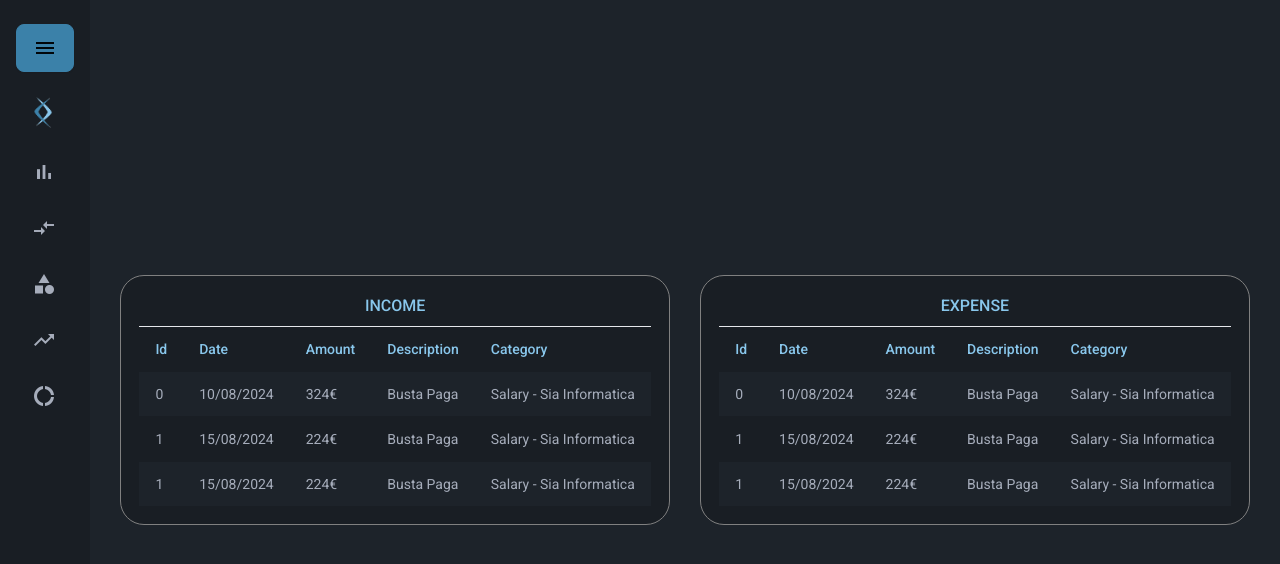
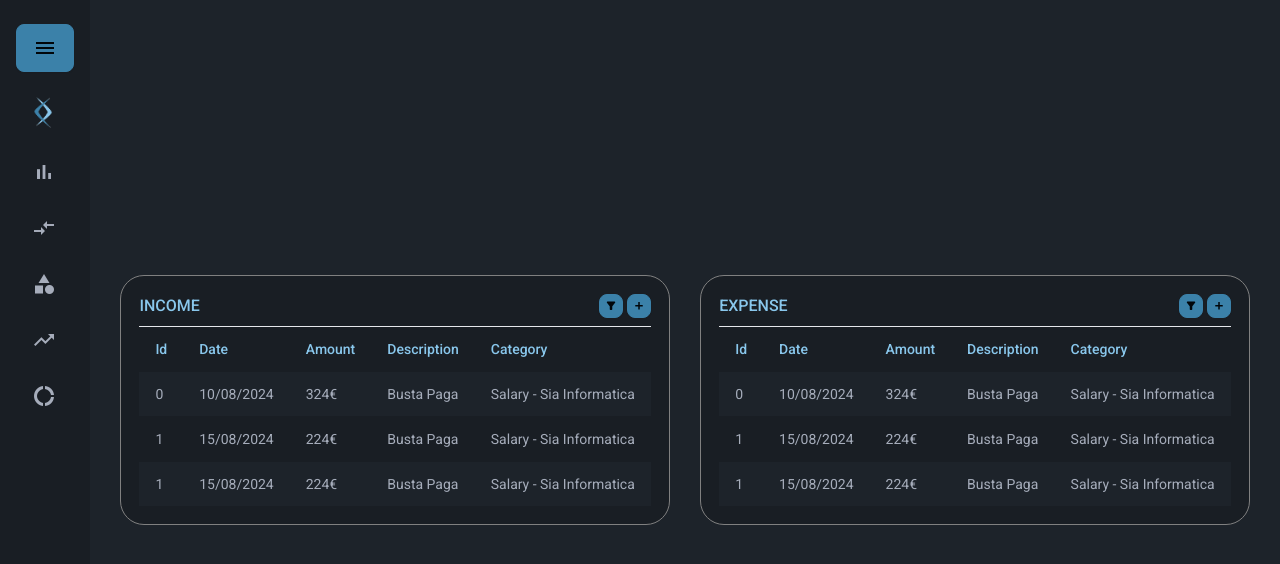
Before and after one commit to AleZane29/Personal-Finance, an Angular app in the folder personal-finance-app/: page /transactions in a window 1280 px wide. Shown: the top 564 px of the page. Built offline with nearby package versions, Linux system fonts and the light colour scheme.

Commit message:
Aggiunta bottoni table e sistemato tema chiaro

```diff
--- a/personal-finance-app/src/app/components/fxf-table/fxf-table.component.html
+++ b/personal-finance-app/src/app/components/fxf-table/fxf-table.component.html
@@ -1,19 +1,20 @@
 <div class="table-container bg-base-200">
   <div class="table-title-container text-secondary font-medium">
     <p>{{ title }}</p>
+    <div class="btns-container">
+      <button mat-mini-fab>
+        <mat-icon class="btn btn-primary btn-xs">filter_alt</mat-icon></button
+      ><button mat-mini-fab>
+        <mat-icon class="btn btn-primary btn-xs">add</mat-icon>
+      </button>
+    </div>
   </div>
   <table class="table table-zebra">
-    <!-- head -->
     <tbody>
       <tr class="text-secondary font-medium">
         @for(item of headers; track item){
         <td>{{ item }}</td>
         }
-        <!-- <td>Id</td>
-        <td>Date</td>
-        <td>Amount</td>
-        <td>Description</td>
-        <td>Category</td> -->
       </tr>
       @for(row of content; track row){
       <tr>
@@ -22,27 +23,6 @@
         }
       </tr>
       }
-      <!-- <tr class="bg-base-100">
-        <td>0</td>
-        <td>10/08/2024</td>
-        <td>324€</td>
-        <td>Busta paga</td>
-        <td>Salary - Sia Informatica</td>
-      </tr>
-      <tr class="bg-base-200">
-        <td>1</td>
-        <td>10/07/2024</td>
-        <td>364€</td>
-        <td>Busta paga</td>
-        <td>Salary - Sia Informatica</td>
-      </tr>
-      <tr class="bg-base-100">
-        <td>2</td>
-        <td>07/06/2024</td>
-        <td>50€</td>
-        <td>Riaddebito spesa</td>
-        <td>Chargeback</td>
-      </tr> -->
     </tbody>
   </table>
 </div>
--- a/personal-finance-app/src/app/components/fxf-table/fxf-table.component.scss
+++ b/personal-finance-app/src/app/components/fxf-table/fxf-table.component.scss
@@ -1,3 +1,8 @@
+::ng-deep {
+  .mat-icon {
+    display: flex;
+  }
+}
 :host {
   display: block;
   width: fit-content;
@@ -13,11 +18,15 @@
   }
   .table-title-container {
     display: flex;
-    justify-content: center;
+    justify-content: space-between;
     padding-bottom: 8px;
     border-bottom-style: solid;
     border-bottom-width: 1px;
     width: 100%;
+    .btns-container {
+      display: flex;
+      gap: 4px;
+    }
   }
   .table {
     border-radius: 15px;
--- a/personal-finance-app/src/app/components/fxf-table/fxf-table.component.ts
+++ b/personal-finance-app/src/app/components/fxf-table/fxf-table.component.ts
@@ -1,9 +1,10 @@
 import { Component, Input } from '@angular/core';
+import { MatIconModule } from '@angular/material/icon';
 
 @Component({
   selector: 'fxf-table',
   standalone: true,
-  imports: [],
+  imports: [MatIconModule],
   templateUrl: './fxf-table.component.html',
   styleUrl: './fxf-table.component.scss',
 })
--- a/personal-finance-app/tailwind.config.js
+++ b/personal-finance-app/tailwind.config.js
@@ -37,11 +37,19 @@ module.exports = {
               },
             },
           },
-          ".tr-odd": {
-            "background-color": "#1a3c50",
-          },
-          ".tr-even": {
-            "background-color": "#2d5e7a",
+        },
+        light: {
+          ...require("daisyui/src/theming/themes")["light"],
+          secondary: "#3B81A9",
+          ".table-zebra": {
+            tbody: {
+              "tr:nth-child(even)": {
+                "background-color": "#f2f2f2",
+              },
+              "tr:nth-child(odd)": {
+                "background-color": "white",
+              },
+            },
           },
         },
       },
```
